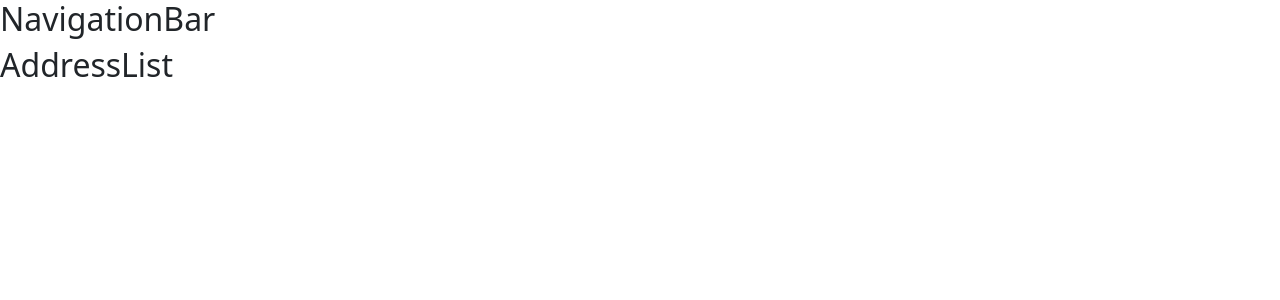
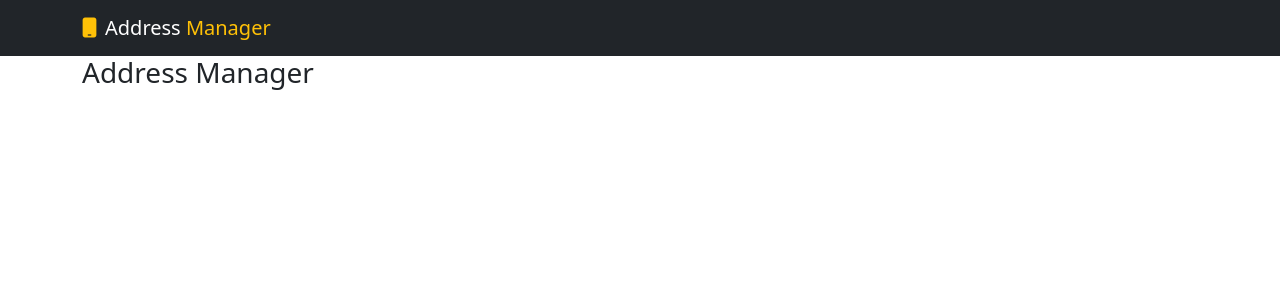
Before and after one commit to IshmamDC217/AddressBook, a React (Create React App) app: page /addresses/list in a window 1280 px wide. Shown: the top 300 px of the page. Built offline with nearby package versions, Linux system fonts and the light colour scheme.

Commit message:
Static Data Page Development(Initial)

```diff
--- a/src/components/NavigationBar/NavigationBar.jsx
+++ b/src/components/NavigationBar/NavigationBar.jsx
@@ -1,9 +1,15 @@
 import React from 'react';
+import{Link} from 'react-router-dom';
 
 let NavigationBar = () => {
     return (
         <React.Fragment>
-            <h2>NavigationBar</h2>
+            <nav className= "navbar navbar-dark bg-dark navbar-expand-sm">
+                <div className="container">
+                    <Link to={'/'} className="navbar-brand">
+                        <i className="fa fa-mobile text-warning me-2"/>Address <span className="text-warning">Manager</span></Link>
+                </div>
+            </nav>
         </React.Fragment>
     )
 };
--- a/src/components/addresses/AddressList/AddressList.jsx
+++ b/src/components/addresses/AddressList/AddressList.jsx
@@ -1,9 +1,23 @@
 import React from 'react';
+import{Link} from 'react-router-dom';
 
 let AddressList = () => {
     return (
         <React.Fragment>
-            <h2>AddressList</h2>
+            <section className="address-search">
+                <div className="container">
+                    <div className= "grid">
+                        <div className= "row">
+                            <div className= "col">
+                                <p className= "h3">Address Manager
+
+                                </p>
+                            </div>
+                        </div>
+                    </div>
+                </div>
+
+            </section>
         </React.Fragment>
     )
 };
```
